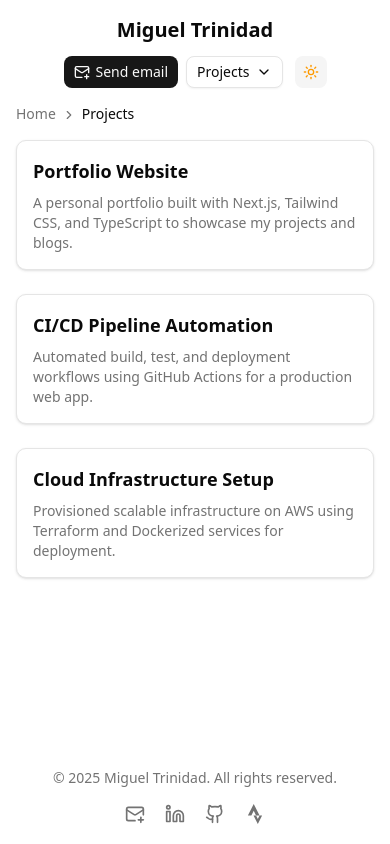
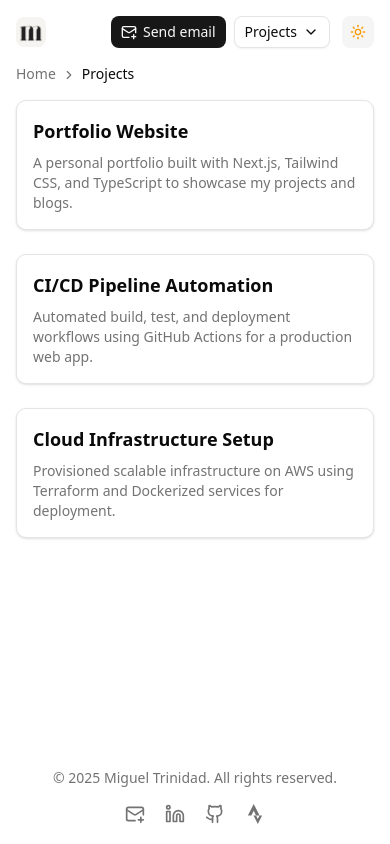
Before and after one commit to migstt/portfolio, a Next.js app: page /projects in a window 390 px wide. Built offline with nearby package versions, Linux system fonts and the light colour scheme.

Commit message:
sub page header logo and responsiveness

```diff
--- a/src/components/layout/header/SubpageHeader.tsx
+++ b/src/components/layout/header/SubpageHeader.tsx
@@ -1,15 +1,30 @@
+import Image from "next/image";
+import Link from "next/link";
 import { ThemeToggle } from "@/components/toggles/ThemeToggle";
+import { HeaderActions } from "@/components/layout/header/HeaderActions";
 import { profile } from "@/data/portfolioData";
-import { HeaderActions } from "@/components/layout/header/HeaderActions";
 
 export function SubpageHeader() {
   const { name } = profile;
+
   return (
     <header className="w-full py-4 px-4">
-      <div className="flex flex-col sm:flex-row items-center justify-between gap-3">
-        <div className="flex items-center gap-2">
-          <h1 className="text-xl font-bold truncate md:text-2xl">{name}</h1>
-        </div>
+      <div className="flex items-center justify-between gap-3">
+        <Link href="/" className="flex items-center gap-2">
+          <Image
+            src="/images/m.png"
+            alt="Logo"
+            width={30}
+            height={30}
+            priority
+            className="rounded-md"
+          />
+          <h1 className="hidden sm:block text-sm md:text-xl font-bold truncate">
+            {name}
+          </h1>
+        </Link>
+
+        {/* Actions and theme toggle */}
         <div className="flex items-center gap-3">
           <HeaderActions />
           <ThemeToggle />
```
Also changed, not shown: public/images/m.png (added).
